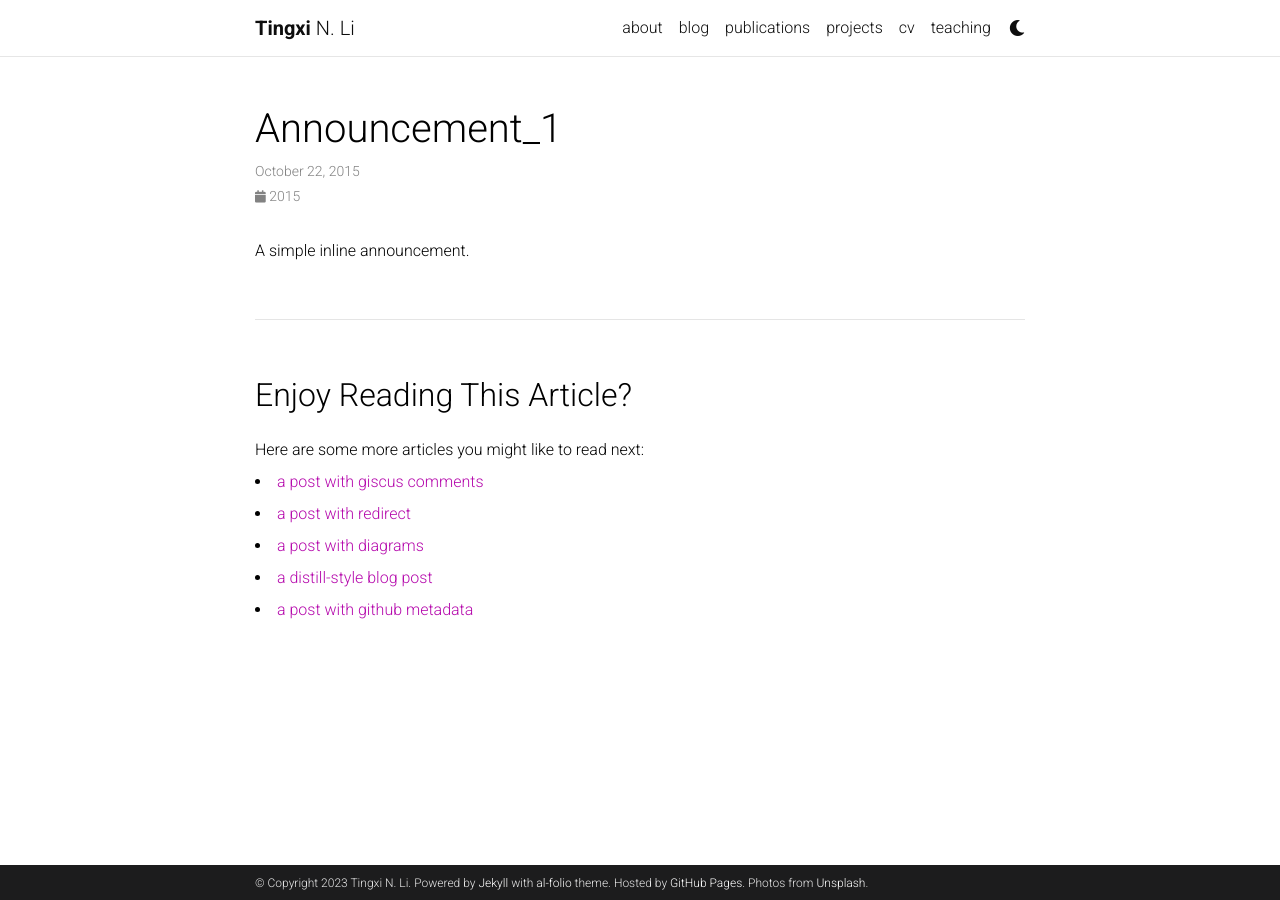
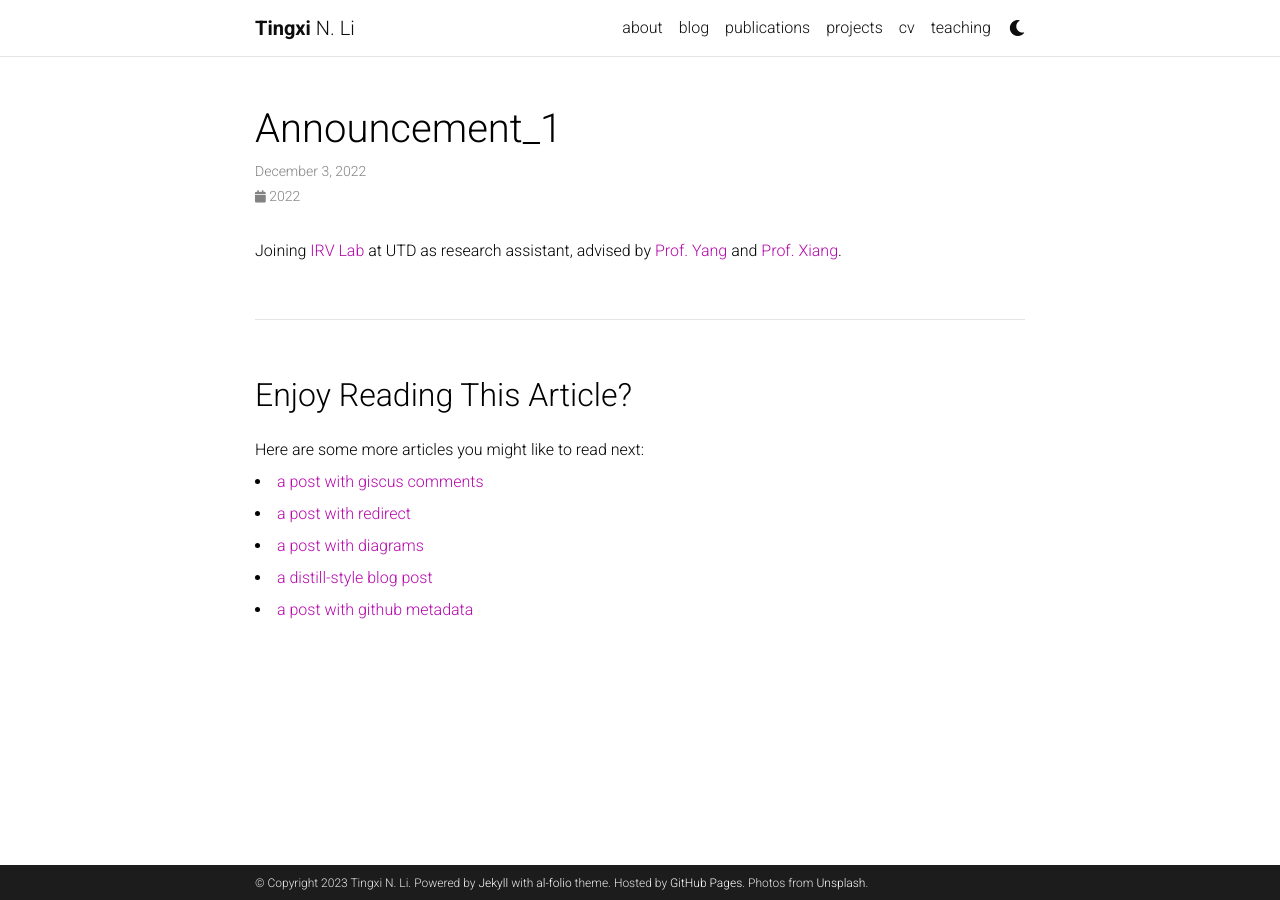
Before and after one commit to tinzzyli/tinzzyli.github.io, a Jekyll site: the page built from _news/announcement_1.md, in a window 1280 px wide. Built offline with Jekyll 4.4.1, drawn with Linux system fonts in a browser that asks for light colours; comment, search, counter and statistics services are not loaded; a style sheet for code colours, icons or effects is not loaded.

Commit message:
Update announcement_1.md

```diff
--- a/_news/announcement_1.md
+++ b/_news/announcement_1.md
@@ -1,7 +1,7 @@
 ---
 layout: post
-date: 2015-10-22 15:59:00-0400
+date: 2022-12-3 02:00:00-0800
 inline: true
 ---
 
-A simple inline announcement.
+Joining <a href="https://labs.utdallas.edu/irvl/">IRV Lab</a> at UTD as research assistant, advised by <a href="http://youngwei.com/">Prof. Yang</a> and <a href="https://yuxng.github.io/">Prof. Xiang</a>.
```
